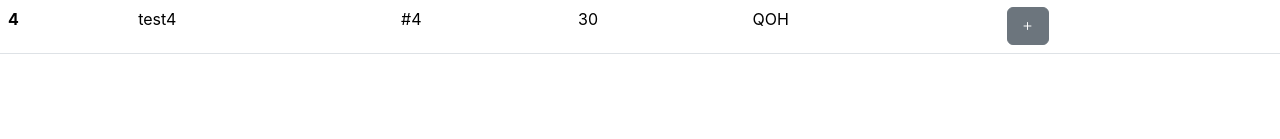
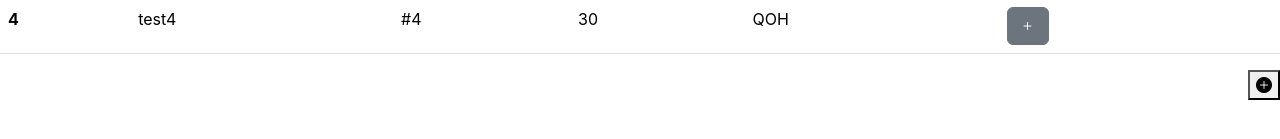
Before and after one commit to OilPainter1/MERN-Ecommerce, a React (Create React App) app in the folder ecommerce/: page / in a window 1280 px wide. Shown: the part 339-478 px from the top of the page. Built offline with nearby package versions, Linux system fonts and the light colour scheme.

Commit message:
dynamic render of components on add-to-table button click

```diff
--- a/ecommerce/src/App.js
+++ b/ecommerce/src/App.js
@@ -1,12 +1,14 @@
 import TableBlock from './components/tableBlock';
 import {useState} from 'react'
 import SearchBar from './components/searchBar';
+import AddToTableButton from './components/addToTableButton';
 
 
 function App() {
 
   const[isFirstTableRow] = useState(true)
-
+  const [view,setView] = useState("home")
+  if (view === "home"){
     return (
 
       <div className="App">
@@ -41,8 +43,17 @@ function App() {
           price= "30">
         </TableBlock>
 
+        <AddToTableButton view={view} setView={setView}></AddToTableButton>
       </div>
-  );
+)} else
+      if (view === "AddTableRow"){
+        return(
+        <>
+        <h2>
+          add to table
+        </h2></>)
+      }
+
 }
 
 export default App;
--- /dev/null
+++ b/ecommerce/src/components/addToTableButton.js
@@ -0,0 +1,12 @@
+function AddToTableButton(props) {
+    return (
+    <div className="d-flex flex-row-reverse">
+        <div className="p2">
+            <button onClick={()=>props.setView("AddTableRow")}>
+                <i className="bi bi-plus-circle-fill"></i>
+            </button>
+        </div>
+    </div>)
+}
+
+export default AddToTableButton
```
Lines whose indentation alone changed are shown as unchanged.
